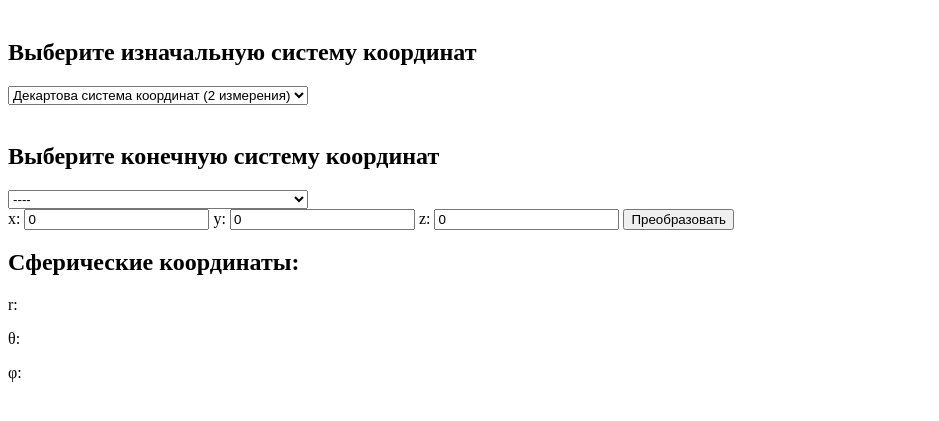
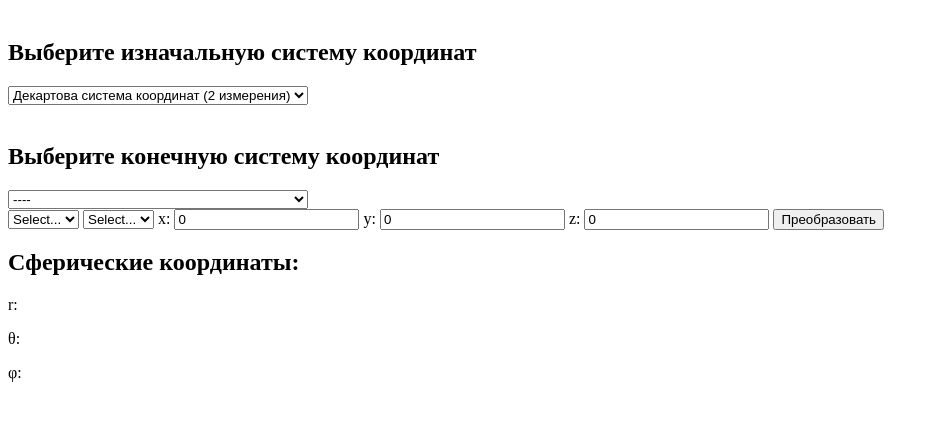
Before and after one commit to suiremon/Physics, a plain HTML site: page index.html in a window 1280 px wide. Shown: the part 79-500 px from the top of the page, without its empty margins (0-939 px from the left). Drawn offline with Linux system fonts and the light colour scheme.

Commit message:
Update index.html

```diff
--- a/index.html
+++ b/index.html
@@ -34,6 +34,27 @@
 
 </select>
   <br />
+
+  <select id="select-1">
+  <option value="select">Select...</option>
+  <option value="a">A</option>
+  <option value="b">B</option>
+  <option value="c">C</option>
+</select>
+
+<select id="select-2">
+  <option class="select" value="select">Select...</option>
+  <option class="a" value="aa">A-A</option>
+  <option class="a" value="ab">A-B</option>
+  <option class="a" value="ac">A-C</option>
+  <option class="b" value="ba">B-A</option>
+
+  <option class="b" value="bb">B-B</option>
+  <option class="b" value="bc">B-C</option>
+  <option class="c" value="ca">C-A</option>
+  <option class="c" value="cb">C-B</option>
+  <option class="c" value="cc">C-C</option>
+</select>
 
 
   <label for="x">x:</label>
```
